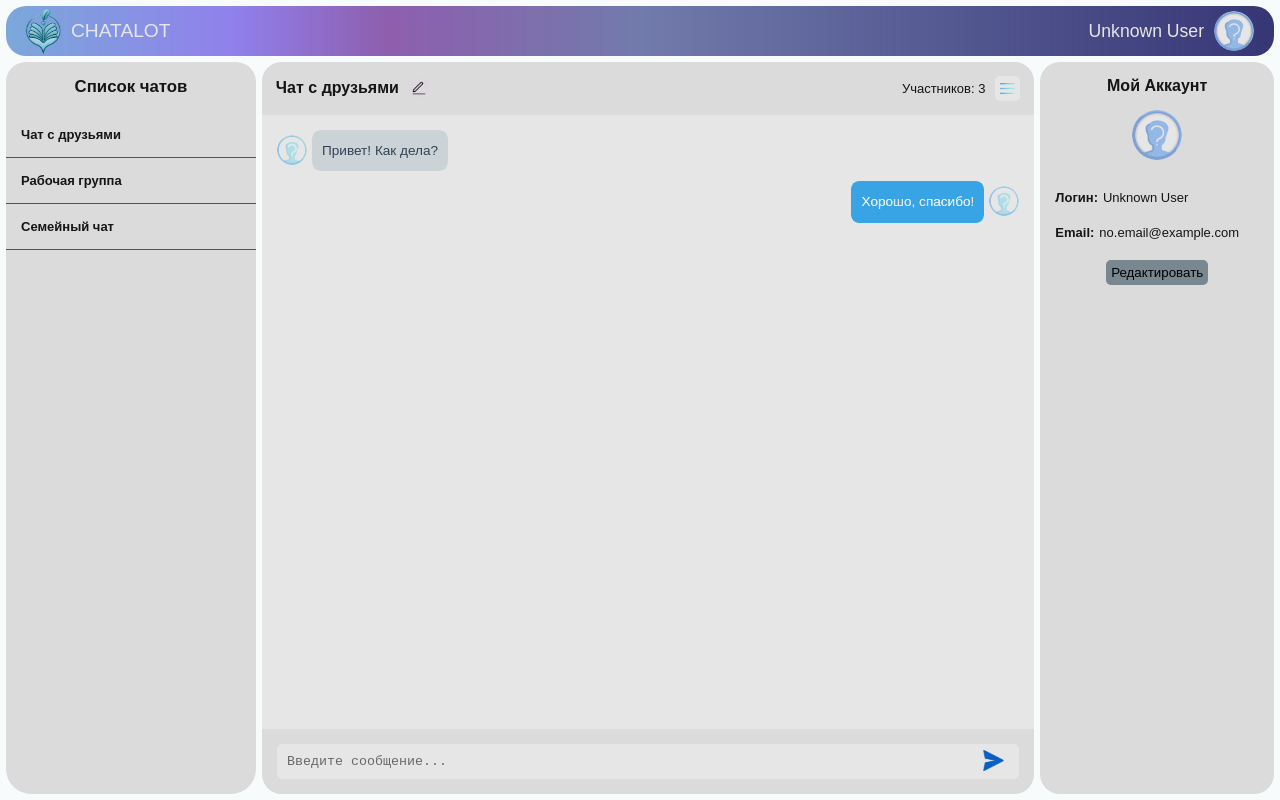
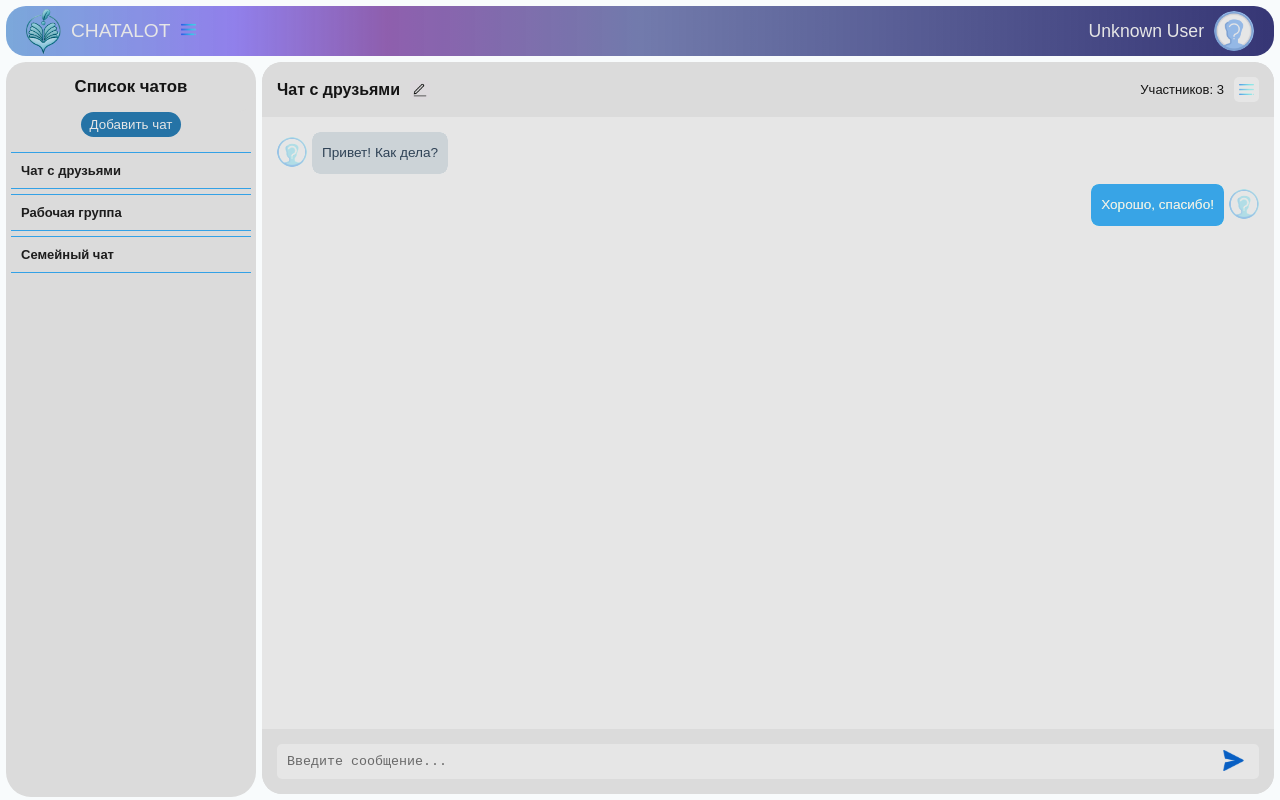
Before and after one commit to vodyaraman/Chatalot, a Next.js app: page / in a window 1280 px wide. Built offline with nearby package versions, Linux system fonts and the light colour scheme.

Commit message:
Control for Components

```diff
--- a/src/app/api.tsx
+++ b/src/app/api.tsx
@@ -186,12 +186,31 @@ const apiSlice = createApi({
 
 export const { useGetChatQuery, useGetChatListQuery } = apiSlice;
 
+const controlSlice = createSlice({
+  name: 'control',
+  initialState: {
+    isSidebarOpen: true,
+    isProfileVisible: false,
+  },
+  reducers: {
+    toggleProfile: (state) => {
+      state.isProfileVisible = !state.isProfileVisible;
+    },
+    toggleSidebar: (state) => {
+      state.isSidebarOpen = !state.isSidebarOpen;
+    },
+      },
+});
+
+export const { toggleSidebar, toggleProfile } = controlSlice.actions;
+
 // Store Setup
 const store = configureStore({
   reducer: {
     chats: chatsSlice.reducer,
     currentChat: currentChatSlice.reducer,
     account: accountSlice.reducer,
+    control: controlSlice.reducer,
     [apiSlice.reducerPath]: apiSlice.reducer,
   },
   middleware: (getDefaultMiddleware) => getDefaultMiddleware().concat(apiSlice.middleware),
--- a/src/app/mainpage.scss
+++ b/src/app/mainpage.scss
@@ -1,3 +1,27 @@
+@keyframes slide-left {
+    0% {
+        transform: translateX(-10%);
+        opacity: 0.75;
+    }
+
+    100% {
+        transform: translateY(0);
+        opacity: 1;
+    }
+}
+
+@keyframes slide-right {
+    0% {
+        transform: translateX(10%);
+        opacity: 0.75;
+    }
+
+    100% {
+        transform: translateY(0);
+        opacity: 1;
+    }
+}
+
 .chat-app {
     height: 100vh;
     display: flex;
@@ -25,6 +49,17 @@
     border-radius: 20px;
     min-width: 683px;
 
+    &__sidebar-toggle-button {
+        margin-left: 10px;
+        background-color: transparent;
+        border: none;
+        cursor: pointer;
+        filter: contrast(2);
+        &:hover {
+            scale: 1.2;
+        }
+    }
+
     &__title {
         position: relative;
         display: flex;
@@ -37,10 +72,10 @@
         &-logo {
             margin: 0 10px;
             position: relative;
-        }
 
-        &:hover {
-            scale: 1.05;
+            &:hover {
+                scale: 1.05;
+            }
         }
     }
 
@@ -70,15 +105,26 @@
 
 .sidebar {
     width: 250px;
-    height: calc(100% - 6px);
+    max-height: calc(100vh - 65px);
     display: flex;
     flex-direction: column;
+    justify-content: center;
+    align-items: center;
     border-radius: 25px;
     min-width: 225px;
+    animation: slide-left 0.3s ease-in-out;
 
-    &__search {
-        padding: 15px;
+    &__add-chat-button {
         border-radius: 20px;
+        padding: 5px;
+        border: none;
+        background-color: #2980b9;
+        color: #fff;
+        width: 40%;
+        margin-bottom: 10px;
+        &:hover {
+            scale: 1.05;
+        }
     }
 
     &__title {
@@ -95,16 +141,21 @@
     &__contacts {
         list-style: none;
         padding: 0;
-        margin: 0;
+        margin-bottom: 30px;
         flex: 1;
         overflow-y: auto;
+        overflow-x: hidden;
+        width: 100%;
     }
 
     &__contact {
-        padding: 15px;
-        border-bottom: 1px solid #4a6079;
+        padding: 10px;
         cursor: pointer;
         font-weight: 600;
+        filter: brightness(1.4);
+        margin: 5px;
+        border-top: 1px solid #2980b9;
+        border-bottom: 1px solid #2980b9;
 
         &:hover {
             scale: 1.02;
@@ -390,6 +441,7 @@
     border-radius: 20px;
     margin-left: 6px;
     margin-bottom: 6px;
+    animation: slide-right 0.3s ease-in-out;
 
     &__title {
         display: flex;
--- a/src/app/page.tsx
+++ b/src/app/page.tsx
@@ -7,7 +7,7 @@ import { MDXProvider } from '@mdx-js/react';
 import TextareaAutosize from 'react-textarea-autosize';
 import ReduxProvider from './api';
 import { useAppSelector, useAppDispatch } from './api';
-import { setCurrentChatId, setCurrentChat,  addMessage, addParticipant, removeParticipant, setCurrentChatTitle } from './api';
+import { setCurrentChatId, setCurrentChat, addMessage, addParticipant, removeParticipant, setCurrentChatTitle, addChat, toggleSidebar, toggleProfile } from './api';
 import { useGetChatQuery } from './api';
 import "./mainpage.scss";
 
@@ -16,15 +16,27 @@ type CompiledMessagesType = {
 };
 
 const Header = () => {
+  const dispatch = useAppDispatch();
   const account = useAppSelector((state) => state.account.account);
+
+  const handleAccountClick = () => {
+    dispatch(toggleProfile());
+  };
+
+  const handleSidebarToggle = () => {
+    dispatch(toggleSidebar());
+  };
 
   return (
     <header className="header">
       <div className="header__title">
         <Image src="/logo.png" alt="Профиль" width={35} height={45} objectFit='contain' className="header__title-logo" />
         CHATALOT
+        <button onClick={handleSidebarToggle} className="header__sidebar-toggle-button">
+        <Image src="/burger.png" alt="Чаты" width={15} height={15}/>
+        </button>
       </div>
-      <div className="header__account">
+      <div className="header__account" onClick={handleAccountClick}>
         <span className="header__username">{account?.username || 'Гость'}</span>
         <Image src={account?.avatar || "/unknown.png"} alt="Профиль" width={45} height={45} className="header__profile-image" />
       </div>
@@ -33,9 +45,10 @@ const Header = () => {
 };
 
 const Sidebar = () => {
+  const dispatch = useAppDispatch();
   const chats = useAppSelector((state) => state.chats.chats);
-  const dispatch = useAppDispatch();
   const currentChatId = useAppSelector((state) => state.chats.currentChatId);
+  const isSidebarOpen = useAppSelector((state) => state.control.isSidebarOpen);
   const { data: chatData, isSuccess } = useGetChatQuery(currentChatId || '', {
     skip: !currentChatId,
   });
@@ -51,11 +64,24 @@ const Sidebar = () => {
     localStorage.setItem('currentChatId', chatId);
   };
 
+  const handleAddChat = () => {
+    const newChat = {
+      id: `chat_${chats.length + 1}`,
+      title: `Новый чат ${chats.length + 1}`
+    };
+    dispatch(addChat(newChat));
+  };
+
+  if (!isSidebarOpen) {
+    return null; // Возвращаем null, если сайдбар закрыт
+  }
+
   return (
     <aside className="sidebar">
       <div className="sidebar__title">
         <h1>Список чатов</h1>
       </div>
+      <button onClick={handleAddChat} className="sidebar__add-chat-button">Добавить чат</button>
       <ul className="sidebar__contacts">
         {chats.map((chat) => (
           <li key={chat.id} className="sidebar__contact" onClick={() => handleChatSelect(chat.id)}>
@@ -70,6 +96,11 @@ const Sidebar = () => {
 
 const Account = () => {
   const account = useAppSelector((state) => state.account.account);
+  const isProfileVisible = useAppSelector((state) => state.control.isProfileVisible);
+
+  if (!isProfileVisible) {
+    return null;
+  }
 
   return (
     <div className="account">
```
Lines whose indentation alone changed are shown as unchanged.
